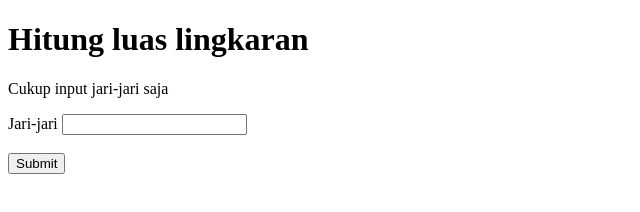
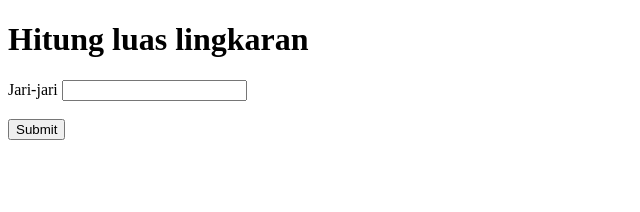
Before and after one commit to AgusWijaya24/MyFirstGit, a plain HTML site: page coba.html in a window 1280 px wide. Shown: the whole page, without its empty margins (0-640 px from the left). Drawn offline with Linux system fonts and the light colour scheme.

Commit message:
Update coba.html

```diff
--- a/coba.html
+++ b/coba.html
@@ -7,7 +7,6 @@
 </head>
 <body>
     <h1>Hitung luas lingkaran</h1>
-    <p>Cukup input jari-jari saja</p>
     <label>Jari-jari</label>
     <input id="r"> <br><br>
     <button id="btn">Submit</button>
```
